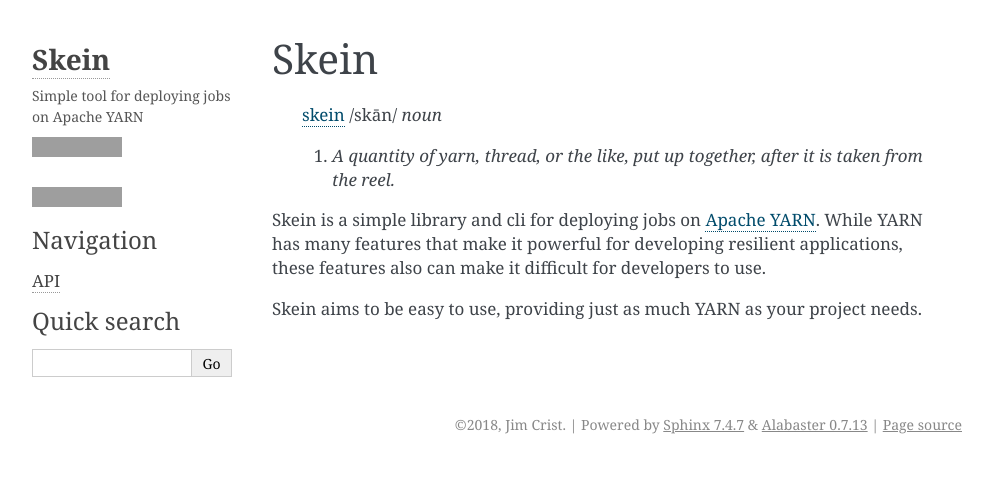
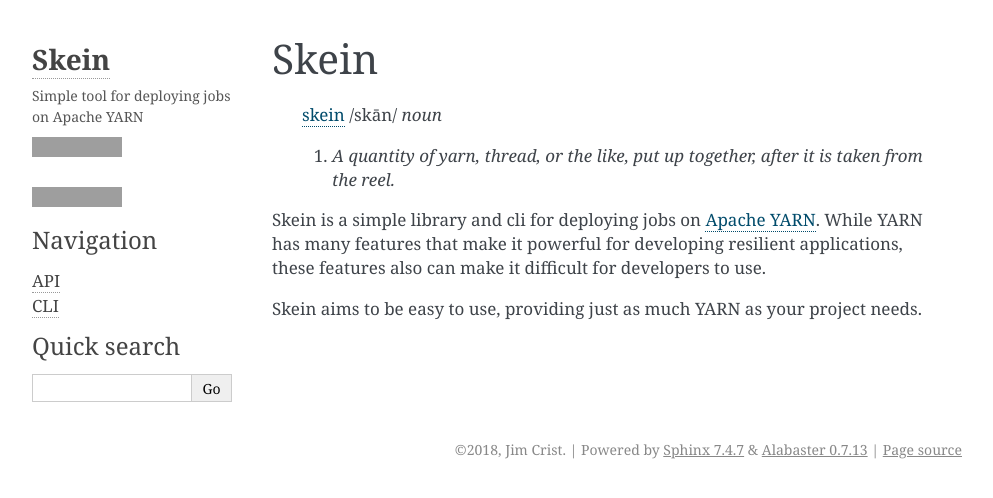
Before and after one commit to jcrist/skein, a Sphinx documentation site: the page built from docs/source/index.rst, in a window 1280 px wide, cut to the strip 0-498 px from the top of the page. Shown: the whole strip, without its empty margins (148-1141 px from the left). Built offline with Sphinx 7.4.7, drawn with Linux system fonts in a browser that asks for light colours; grey boxes are pictures that could not be loaded.

```diff
--- /dev/null
+++ b/docs/source/cli.rst
@@ -0,0 +1,5 @@
+CLI
+---
+
+.. autoprogram:: skein.cli:entry
+    :prog: skein
--- a/docs/source/conf.py
+++ b/docs/source/conf.py
@@ -39,7 +39,8 @@ release = __version__
 # Add any Sphinx extension module names here, as strings. They can be
 # extensions coming with Sphinx (named 'sphinx.ext.*') or your custom
 # ones.
-extensions = ['sphinx.ext.autodoc', 'sphinx.ext.intersphinx', 'numpydoc']
+extensions = ['sphinx.ext.autodoc', 'sphinx.ext.intersphinx', 'numpydoc',
+              'sphinxcontrib.autoprogram']
 numpydoc_show_class_members = False
 
 intersphinx_mapping = {
--- a/docs/source/index.rst
+++ b/docs/source/index.rst
@@ -17,3 +17,4 @@ needs.
     :hidden:
 
     api.rst
+    cli.rst
```
Also changed, not shown: 1 other file.
